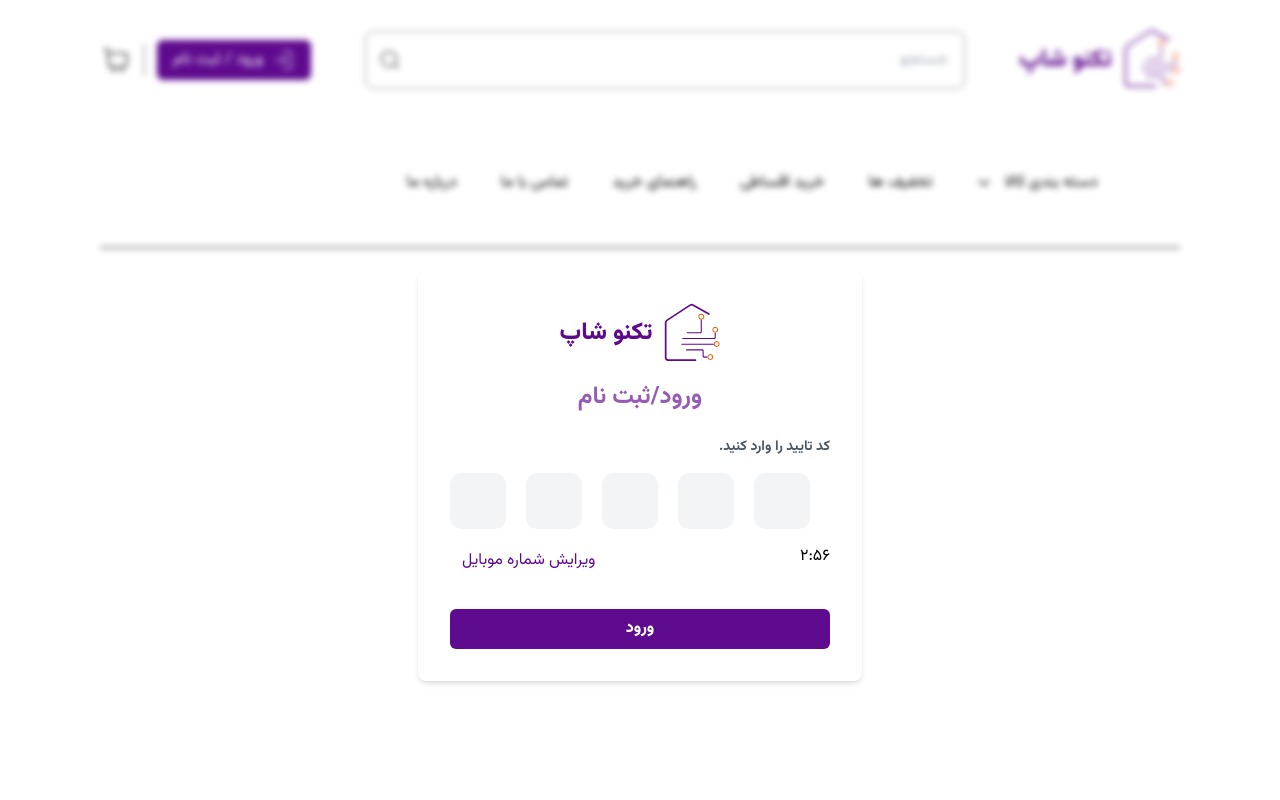
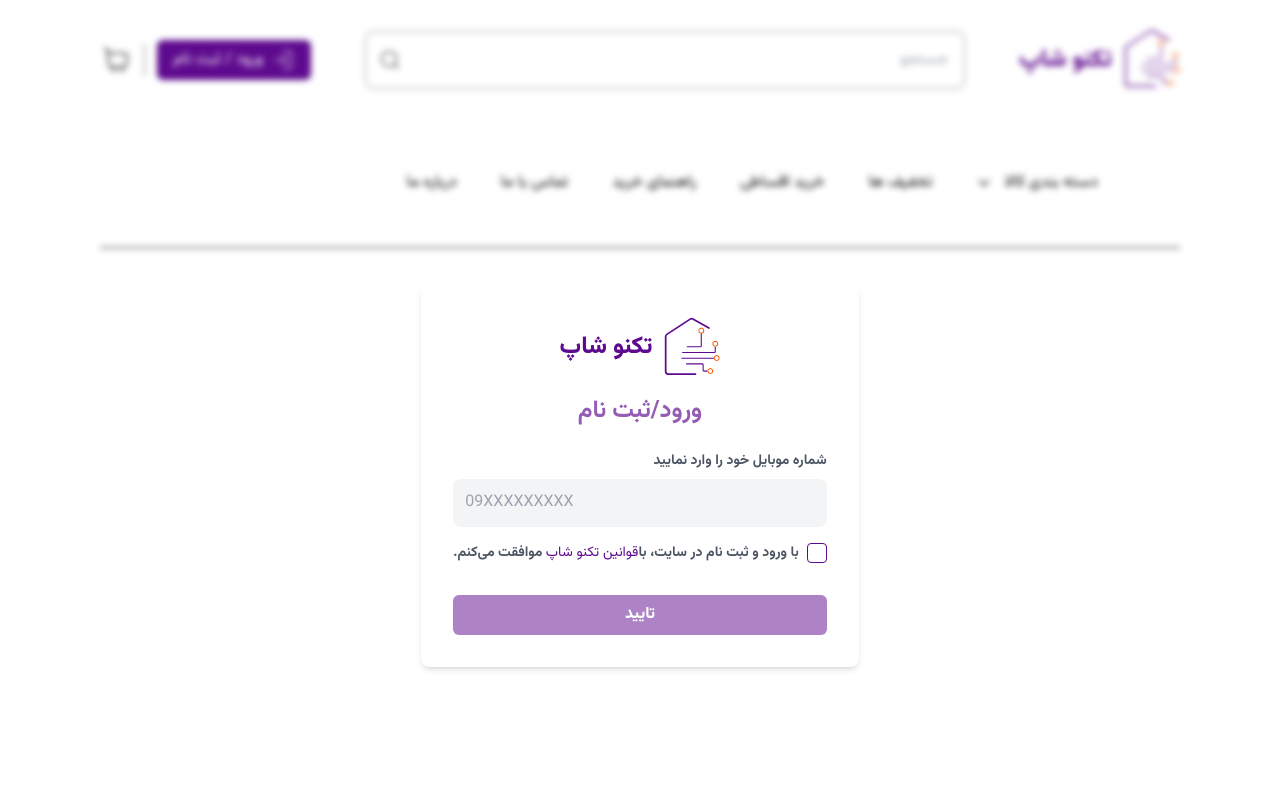
Before and after one commit to Ali-hosseini-js/online-shop, a Next.js app: page /login in a window 1280 px wide. Shown: the top 800 px of the page. Built offline with nearby package versions, Linux system fonts and the light colour scheme.

Commit message:
sign in page updated

```diff
--- a/jsconfig.json
+++ b/jsconfig.json
@@ -13,7 +13,9 @@
       "@/api/*": ["src/app/api/*"],
       "@/constants/*": ["src/constants/*"],
       "@/actions/*": ["src/actions/*"],
-      "@/data/*": ["src/data/*"]
+      "@/data/*": ["src/data/*"],
+      "@/configs/*": ["src/configs/*"],
+      "@/services/*": ["src/services/*"]
     }
   }
 }
--- a/src/app/api/auth/SignIn.js
+++ b/src/app/api/auth/SignIn/route.js
@@ -2,6 +2,7 @@
 import ShopUser from "@/models/User";
 import connectDB from "@/utils/connectDB";
 import { sign } from "jsonwebtoken";
+import { NextResponse } from "next/server";
 
 export async function POST(req) {
   try {
@@ -9,7 +10,7 @@
   } catch (error) {
     throw new Error("مشکلی در سرور رخ داده است.");
   }
-  const { mobile, otp } = req.json();
+  const { mobile, otp } = await req.json();
 
   if (!otp) throw new Error("لطفا کد ارسال شده را وارد کنید");
 
@@ -30,5 +31,5 @@
     expiresIn: "1d",
   });
 
-  return NextResponse.json({ token }, { status: 200 });
+  return NextResponse.json({ message: token }, { status: 200 });
 }
--- a/src/app/api/auth/SignUp.js
+++ b/src/app/api/auth/SignUp/route.js
@@ -1,4 +1,4 @@
-import DivarUser from "@/models/DivarUser";
+import ShopUser from "@/models/User";
 import OTP from "@/models/OTP";
 import connectDB from "@/utils/connectDB";
 import { NextResponse } from "next/server";
@@ -10,13 +10,13 @@
     const { mobile } = await req.json();
     console.log({ mobile });
 
-    const otp = Math.floor(100000 + Math.random() * 900000);
+    const otp = Math.floor(10000 + Math.random() * 90000);
     console.log(otp);
 
-    const existingUser = await DivarUser.findOne({ mobile });
+    const existingUser = await ShopUser.findOne({ mobile });
 
     if (!existingUser) {
-      await DivarUser.create({
+      await ShopUser.create({
         mobile: mobile,
       });
     }
--- a/src/app/login/page.js
+++ b/src/app/login/page.js
@@ -1,17 +1,14 @@
 "use client";
 
-import { useEffect, useState } from "react";
-import { useRouter } from "next/navigation";
-import Image from "next/image";
-import Link from "next/link";
+import { redirect } from "next/navigation";
 import AuthPage from "@/layout/AuthPage";
+import { getCookie } from "@/utils/cookie";
 
 function LoginPage() {
-  useEffect(() => {
-    return () => {
-      document.documentElement.style.overflow = "hidden";
-    };
-  }, []);
+  const token = getCookie();
+  if (token) {
+    redirect("/");
+  }
 
   return <AuthPage />;
 }
--- a/src/components/layout/AuthPage.js
+++ b/src/components/layout/AuthPage.js
@@ -1,13 +1,21 @@
 "use client";
 
-import { useState } from "react";
+import { useEffect, useState } from "react";
 import SendOtpForm from "@/template/SendOtpForm";
 import CheckOtpForm from "@/template/CheckOtpForm";
 import { Toaster } from "react-hot-toast";
 
 function AuthPage() {
-  const [step, setStep] = useState(2);
+  const [step, setStep] = useState(1);
   const [mobile, setMobile] = useState("");
+
+  useEffect(() => {
+    document.documentElement.style.overflow = "hidden";
+
+    return () => {
+      document.documentElement.style.overflow = "auto";
+    };
+  }, []);
 
   return (
     <div className="fixed top-0 right-0 w-full h-full backdrop-blur-[3px] flex items-center justify-center">
--- a/src/components/module/MegaMenu.js
+++ b/src/components/module/MegaMenu.js
@@ -31,9 +31,15 @@
             </ul>
           </div>
           {/* Left Side */}
-          <div>
-            {activeCategory && (
-              <div className="absolute right-[160px] p-4 grid grid-cols-4 gap-4 w-[800px] h-full scrollbar overflow-y-scroll scroll-smooth">
+          {activeCategory && (
+            <div
+              className="absolute right-[160px] p-4 grid grid-cols-4 gap-4 w-[800px] h-full overflow-y-auto"
+              style={{ direction: "ltr" }}
+            >
+              <div
+                style={{ direction: "rtl" }}
+                className="col-span-4 grid grid-cols-4 gap-4"
+              >
                 {menuCategories
                   .find((category) => category.id === activeCategory)
                   ?.subCategories.map((sub, idx) => (
@@ -51,8 +57,8 @@
                     </div>
                   ))}
               </div>
-            )}
-          </div>
+            </div>
+          )}
         </div>
       </div>
     </div>
--- a/src/components/module/OtpInput.js
+++ b/src/components/module/OtpInput.js
@@ -1,17 +1,23 @@
-import { useState } from "react";
+import { useState, useEffect, useRef } from "react";
 
-const OtpInput = ({ length, onChangeOtp }) => {
+const OtpInput = ({ length, onChangeOtp, onComplete }) => {
   const [otp, setOtp] = useState(new Array(length).fill(""));
+  const firstInputRef = useRef(null);
+
+  useEffect(() => {
+    // Focus on first input when component mounts
+    if (firstInputRef.current) {
+      firstInputRef.current.focus();
+    }
+  }, []);
 
   const handleChange = (element, index) => {
     const value = element.value;
-    if (!value) return;
-
     const newOtp = [...otp];
-    newOtp[index] = value;
+    newOtp[index] = value.slice(-1);
     setOtp(newOtp);
 
-    if (index < length - 1 && value) {
+    if (value && index < length - 1) {
       element.nextSibling.focus();
     }
 
@@ -19,15 +25,17 @@
   };
 
   const handleBackspace = (element, index) => {
-    const newOtp = [...otp];
-    newOtp[index] = "";
-    setOtp(newOtp);
-
-    if (index > 0) {
-      element.previousSibling.focus();
+    if (otp[index] === "") {
+      // Only move back if current input is empty
+      if (index > 0) {
+        element.previousSibling.focus();
+      }
+    } else {
+      const newOtp = [...otp];
+      newOtp[index] = "";
+      setOtp(newOtp);
+      onChangeOtp(newOtp.join(""));
     }
-
-    onChangeOtp(newOtp.join(""));
   };
 
   return (
@@ -35,6 +43,7 @@
       {otp.map((data, index) => (
         <input
           key={index}
+          ref={index === 0 ? firstInputRef : null}
           type="text"
           maxLength="1"
           value={data}
@@ -43,10 +52,18 @@
           }`}
           onChange={(e) => handleChange(e.target, index)}
           onKeyDown={(e) => {
+            if (e.key === "Enter") {
+              e.preventDefault();
+              if (otp.join("").length === length) {
+                onComplete?.();
+              }
+            }
             if (e.key === "Backspace") {
+              e.preventDefault(); // Prevent default backspace behavior
               handleBackspace(e.target, index);
             }
           }}
+          onFocus={(e) => e.target.select()}
         />
       ))}
     </div>
--- a/src/components/template/CheckOtpForm.js
+++ b/src/components/template/CheckOtpForm.js
@@ -8,9 +8,9 @@
 import logo from "@/public/logo.svg";
 import OtpInput from "@/module/OtpInput";
 import { setCookie } from "@/utils/cookie";
-
+import { checkOtp } from "@/services/CheckOtp";
 function CheckOtpForm({ mobile, setStep }) {
-  const [otp, setOTP] = useState("");
+  const [otp, setOTP] = useState(null);
 
   const router = useRouter();
 
@@ -19,14 +19,14 @@
   };
 
   const submitHandler = async (event) => {
-    event.preventDefault();
-    setLoading(true);
+    // setLoading(true);
     const { response, error } = await checkOtp(mobile, otp);
-    setLoading(false);
+
+    // setLoading(false);
     if (error) {
       toast.error(error);
     } else {
-      setCookie(response.token);
+      setCookie(response.data.message);
       router.push("/");
     }
   };
@@ -45,7 +45,7 @@
           </h2>
         </div>
 
-        <form onSubmit={submitHandler} className="flex flex-col gap-4">
+        <form className="flex flex-col gap-4">
           <div className="flex flex-col gap-4">
             <label
               htmlFor="phone"
@@ -53,7 +53,11 @@
             >
               کد تایید را وارد کنید.
             </label>
-            <OtpInput length={5} onChangeOtp={handleChangeOtp} />
+            <OtpInput
+              length={5}
+              onChangeOtp={handleChangeOtp}
+              onComplete={submitHandler}
+            />
             <div className="flex justify-between">
               <LoginTimer mobile={mobile} />
               <button
--- a/src/components/template/SendOtpForm.js
+++ b/src/components/template/SendOtpForm.js
@@ -4,13 +4,15 @@
 import logo from "@/public/logo.svg";
 import { useState } from "react";
 import { sendOtp } from "@/services/SendOtp";
+
 function SendOtpForm({ mobile, setMobile, setStep }) {
   const [isChecked, setIsChecked] = useState(false);
   const submitHandler = async (event) => {
     event.preventDefault();
     const { response, error } = await sendOtp(mobile);
-    const data = await response.json();
-    toast.success(data.message);
+    console.log("otp:", response.data.message);
+    const otp = response.data.message;
+    toast.success(otp);
     if (response.status === 200) setStep(2);
   };
 
@@ -45,7 +47,7 @@
               name="phone"
               type="tel"
               value={mobile}
-              //   onChange={(e) => setMobile(e.target.value)}
+              onChange={(e) => setMobile(e.target.value)}
               placeholder="09XXXXXXXXX"
               className="p-3 border border-none bg-gray-100 rounded-lg focus:outline-none focus:border-main"
               pattern="^09\d{9}$"
--- a/src/configs/api.js
+++ b/src/configs/api.js
@@ -1,3 +1,4 @@
+import { getCookie } from "@/utils/cookie";
 import axios from "axios";
 
 const api = axios.create({
--- a/src/services/CheckOtp.js
+++ b/src/services/CheckOtp.js
@@ -1,12 +1,10 @@
 import api from "@/configs/api";
 
-const checkOtp = async (mobile, otp) => {
+export const checkOtp = async (mobile, otp) => {
   try {
-    const response = await api.post("", { mobile, otp });
+    const response = await api.post("/api/auth/SignIn", { mobile, otp });
     return { response };
   } catch (error) {
     return { error };
   }
 };
-
-export default checkOtp;
--- a/src/services/SendOtp.js
+++ b/src/services/SendOtp.js
@@ -2,7 +2,8 @@
 
 export const sendOtp = async (mobile) => {
   try {
-    const response = await api.post("", { mobile });
+    const response = await api.post("/api/auth/SignUp", { mobile });
+    console.log("response:", response);
     return { response };
   } catch (error) {
     return { error };
```
Also changed, not shown: 1 other file (tests, documents, lock files or other folders).
